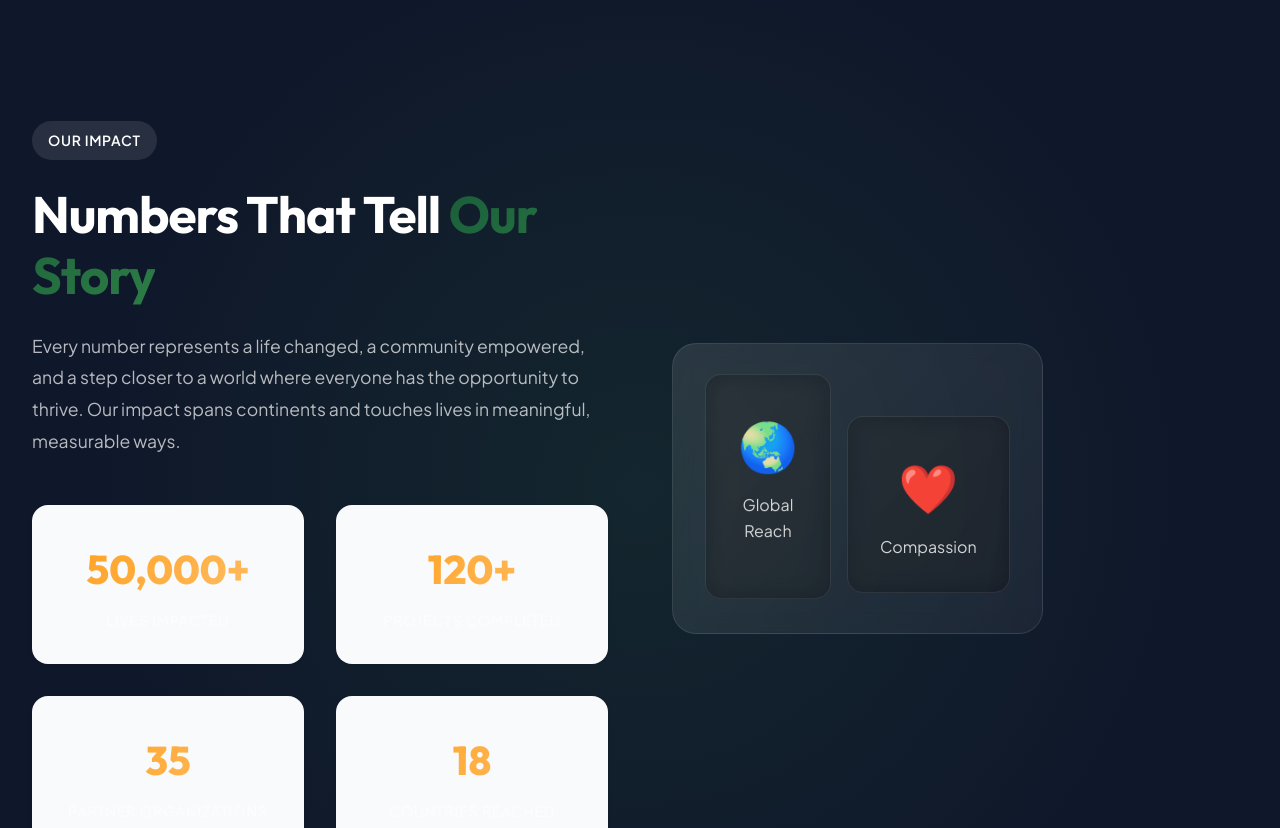
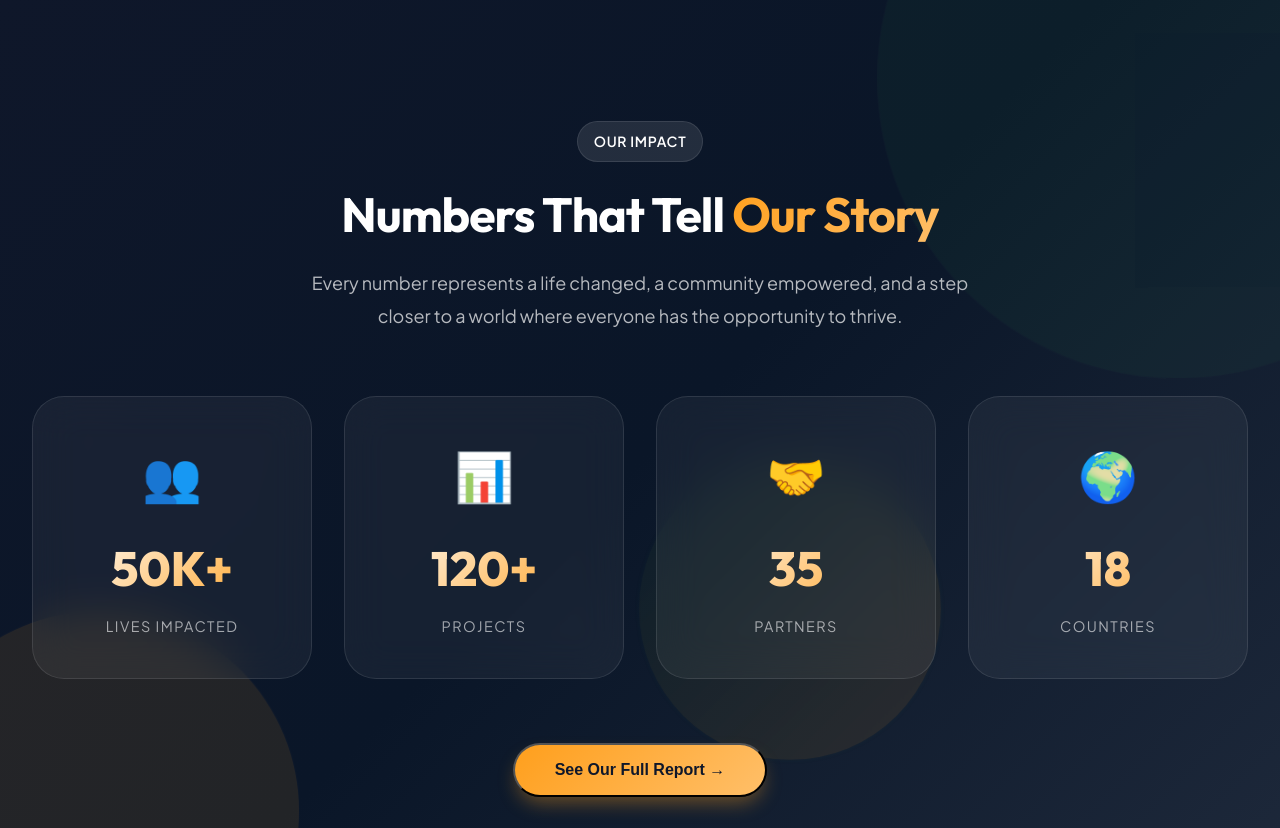
Before and after one commit to Ayush-Anonymous/ngo-tempelate, a React (Vite) app: page / in a window 1280 px wide. Shown: the part 3720-4548 px from the top of the page. Built offline with nearby package versions, Linux system fonts and the light colour scheme.

Commit message:
feat: redesigned Impact section and added 3D effects throughout site

```diff
--- a/src/components/Impact.jsx
+++ b/src/components/Impact.jsx
@@ -1,50 +1,90 @@
+import { useEffect, useRef } from 'react'
+
 function Impact() {
+    const sectionRef = useRef(null)
+
     const stats = [
-        { number: '50,000+', label: 'Lives Impacted' },
-        { number: '120+', label: 'Projects Completed' },
-        { number: '35', label: 'Partner Organizations' },
-        { number: '18', label: 'Countries Reached' }
+        { number: '50K+', label: 'Lives Impacted', icon: '👥' },
+        { number: '120+', label: 'Projects', icon: '📊' },
+        { number: '35', label: 'Partners', icon: '🤝' },
+        { number: '18', label: 'Countries', icon: '🌍' }
     ]
 
+    useEffect(() => {
+        const handleMouseMove = (e) => {
+            const cards = document.querySelectorAll('.impact-card-3d')
+            cards.forEach((card) => {
+                const rect = card.getBoundingClientRect()
+                const x = e.clientX - rect.left - rect.width / 2
+                const y = e.clientY - rect.top - rect.height / 2
+
+                const rotateX = (y / rect.height) * -10
+                const rotateY = (x / rect.width) * 10
+
+                card.style.transform = `perspective(1000px) rotateX(${rotateX}deg) rotateY(${rotateY}deg) scale3d(1.02, 1.02, 1.02)`
+            })
+        }
+
+        const handleMouseLeave = () => {
+            const cards = document.querySelectorAll('.impact-card-3d')
+            cards.forEach((card) => {
+                card.style.transform = 'perspective(1000px) rotateX(0) rotateY(0) scale3d(1, 1, 1)'
+            })
+        }
+
+        const section = sectionRef.current
+        if (section) {
+            section.addEventListener('mousemove', handleMouseMove)
+            section.addEventListener('mouseleave', handleMouseLeave)
+        }
+
+        return () => {
+            if (section) {
+                section.removeEventListener('mousemove', handleMouseMove)
+                section.removeEventListener('mouseleave', handleMouseLeave)
+            }
+        }
+    }, [])
+
     return (
-        <section className="section impact" id="impact" style={{ background: 'var(--color-dark)', color: 'white', position: 'relative', overflow: 'hidden' }}>
-            <div className="bg-gradient-glow" style={{ position: 'absolute', top: '50%', left: '50%', transform: 'translate(-50%, -50%)', width: '100%', height: '100%', background: 'radial-gradient(circle at center, rgba(45, 125, 70, 0.15) 0%, transparent 70%)', pointerEvents: 'none' }}></div>
-            <div className="container" style={{ position: 'relative', zIndex: 2 }}>
-                <div className="impact-content grid-2 align-items-center">
-                    <div className="impact-text">
-                        <span className="badge" style={{ background: 'rgba(255,255,255,0.1)', color: 'white' }}>Our Impact</span>
-                        <h2 style={{ color: 'white', marginBottom: '1.5rem' }}>Numbers That Tell <span className="text-gradient">Our Story</span></h2>
-                        <p className="impact-description" style={{ color: 'rgba(255,255,255,0.7)', fontSize: '1.1rem', lineHeight: '1.8' }}>
-                            Every number represents a life changed, a community empowered, and a step
-                            closer to a world where everyone has the opportunity to thrive. Our impact
-                            spans continents and touches lives in meaningful, measurable ways.
-                        </p>
+        <section className="impact-section" id="impact" ref={sectionRef}>
+            <div className="impact-bg-shapes">
+                <div className="shape shape-1"></div>
+                <div className="shape shape-2"></div>
+                <div className="shape shape-3"></div>
+            </div>
 
-                        <div className="impact-stats grid-2" style={{ marginTop: '3rem' }}>
-                            {stats.map((stat, index) => (
-                                <div className="impact-stat" key={index}>
-                                    <div className="impact-stat-number text-gradient-accent" style={{ fontSize: '2.5rem', fontWeight: '800', marginBottom: '0.5rem' }}>{stat.number}</div>
-                                    <div className="impact-stat-label" style={{ color: 'rgba(255,255,255,0.6)', textTransform: 'uppercase', letterSpacing: '0.05em', fontSize: '0.9rem' }}>{stat.label}</div>
-                                </div>
-                            ))}
-                        </div>
-                    </div>
+            <div className="container">
+                <div className="impact-header">
+                    <span className="badge badge-light">Our Impact</span>
+                    <h2 className="impact-title">
+                        Numbers That Tell <span className="text-gradient-accent">Our Story</span>
+                    </h2>
+                    <p className="impact-subtitle">
+                        Every number represents a life changed, a community empowered, and a step
+                        closer to a world where everyone has the opportunity to thrive.
+                    </p>
+                </div>
 
-                    <div className="impact-visual relative">
-                        <div style={{ background: 'linear-gradient(135deg, rgba(255,255,255,0.1), rgba(255,255,255,0.05))', borderRadius: '24px', padding: '2rem', backdropFilter: 'blur(10px)', border: '1px solid rgba(255,255,255,0.1)', position: 'relative' }}>
-                            {/* Abstract visual representation instead of missing image */}
-                            <div className="grid-2 " style={{ gap: '1rem' }}>
-                                <div className="stat-card glass-dark p-4 rounded-xl text-center float" style={{ padding: '2rem', borderRadius: '16px', background: 'rgba(0,0,0,0.3)' }}>
-                                    <div style={{ fontSize: '3rem' }}>🌏</div>
-                                    <div style={{ marginTop: '0.5rem', color: 'rgba(255,255,255,0.8)' }}>Global Reach</div>
-                                </div>
-                                <div className="stat-card glass-dark p-4 rounded-xl text-center float-delay" style={{ padding: '2rem', borderRadius: '16px', background: 'rgba(0,0,0,0.3)', marginTop: '3rem' }}>
-                                    <div style={{ fontSize: '3rem' }}>❤️</div>
-                                    <div style={{ marginTop: '0.5rem', color: 'rgba(255,255,255,0.8)' }}>Compassion</div>
-                                </div>
+                <div className="impact-stats-grid">
+                    {stats.map((stat, index) => (
+                        <div
+                            className="impact-card-3d"
+                            key={index}
+                            style={{ animationDelay: `${index * 0.1}s` }}
+                        >
+                            <div className="impact-card-inner">
+                                <div className="impact-card-icon">{stat.icon}</div>
+                                <div className="impact-card-number">{stat.number}</div>
+                                <div className="impact-card-label">{stat.label}</div>
+                                <div className="impact-card-glow"></div>
                             </div>
                         </div>
-                    </div>
+                    ))}
+                </div>
+
+                <div className="impact-cta">
+                    <button className="btn btn-accent">See Our Full Report →</button>
                 </div>
             </div>
         </section>
--- a/src/index.css
+++ b/src/index.css
@@ -248,6 +248,160 @@ a {
   border: 1px solid rgba(255, 255, 255, 0.1);
 }
 
+/* =========================================
+   3D EFFECTS & ANIMATIONS
+   ========================================= */
+
+/* 3D Card Tilt Effect */
+.card-3d {
+  transform-style: preserve-3d;
+  perspective: 1000px;
+  transition: transform 0.5s cubic-bezier(0.23, 1, 0.32, 1);
+}
+
+.card-3d:hover {
+  transform: perspective(1000px) rotateX(-5deg) rotateY(5deg) translateZ(20px);
+}
+
+/* 3D Button Effect */
+.btn-3d {
+  transform-style: preserve-3d;
+  transform: perspective(500px) translateZ(0);
+  transition: all 0.3s ease;
+}
+
+.btn-3d:hover {
+  transform: perspective(500px) translateZ(20px) scale(1.05);
+  box-shadow: 0 25px 50px -12px rgba(0, 0, 0, 0.25);
+}
+
+.btn-3d:active {
+  transform: perspective(500px) translateZ(0) scale(0.98);
+}
+
+/* 3D Float Animation */
+@keyframes float3d {
+
+  0%,
+  100% {
+    transform: perspective(1000px) translateY(0) rotateX(0) rotateY(0);
+  }
+
+  25% {
+    transform: perspective(1000px) translateY(-10px) rotateX(2deg) rotateY(-2deg);
+  }
+
+  50% {
+    transform: perspective(1000px) translateY(-15px) rotateX(0) rotateY(2deg);
+  }
+
+  75% {
+    transform: perspective(1000px) translateY(-10px) rotateX(-2deg) rotateY(0);
+  }
+}
+
+.float-3d {
+  animation: float3d 6s ease-in-out infinite;
+}
+
+/* 3D Rotate Animation */
+@keyframes rotate3d {
+  0% {
+    transform: perspective(1000px) rotateY(0deg);
+  }
+
+  100% {
+    transform: perspective(1000px) rotateY(360deg);
+  }
+}
+
+.rotate-3d {
+  animation: rotate3d 20s linear infinite;
+}
+
+/* 3D Pulse Effect */
+@keyframes pulse3d {
+
+  0%,
+  100% {
+    transform: perspective(500px) scale(1) translateZ(0);
+    box-shadow: 0 0 0 0 rgba(45, 125, 70, 0.4);
+  }
+
+  50% {
+    transform: perspective(500px) scale(1.02) translateZ(10px);
+    box-shadow: 0 0 30px 10px rgba(45, 125, 70, 0.2);
+  }
+}
+
+.pulse-3d {
+  animation: pulse3d 3s ease-in-out infinite;
+}
+
+/* 3D Entrance Animation */
+@keyframes slideIn3d {
+  from {
+    opacity: 0;
+    transform: perspective(1000px) translateZ(-100px) rotateX(10deg);
+  }
+
+  to {
+    opacity: 1;
+    transform: perspective(1000px) translateZ(0) rotateX(0);
+  }
+}
+
+.animate-3d-in {
+  animation: slideIn3d 0.8s cubic-bezier(0.23, 1, 0.32, 1) forwards;
+}
+
+/* 3D Hover Lift */
+.hover-3d {
+  transition: all 0.4s cubic-bezier(0.23, 1, 0.32, 1);
+  transform-style: preserve-3d;
+}
+
+.hover-3d:hover {
+  transform: perspective(1000px) translateY(-15px) rotateX(5deg) scale(1.02);
+  box-shadow:
+    0 30px 60px -20px rgba(0, 0, 0, 0.3),
+    0 0 40px rgba(45, 125, 70, 0.1);
+}
+
+/* 3D Image Tilt */
+.img-3d {
+  transition: all 0.5s cubic-bezier(0.23, 1, 0.32, 1);
+  transform-style: preserve-3d;
+}
+
+.img-3d:hover {
+  transform: perspective(1000px) rotateY(-10deg) rotateX(5deg) scale(1.05);
+}
+
+/* Parallax 3D Layers */
+.parallax-3d {
+  transform-style: preserve-3d;
+  perspective: 1000px;
+}
+
+.parallax-layer-1 {
+  transform: translateZ(50px) scale(0.95);
+}
+
+.parallax-layer-2 {
+  transform: translateZ(100px) scale(0.9);
+}
+
+/* 3D Text Shadow */
+.text-3d {
+  text-shadow:
+    1px 1px 0 rgba(0, 0, 0, 0.1),
+    2px 2px 0 rgba(0, 0, 0, 0.08),
+    3px 3px 0 rgba(0, 0, 0, 0.06),
+    4px 4px 0 rgba(0, 0, 0, 0.04),
+    5px 5px 10px rgba(0, 0, 0, 0.1);
+}
+
 .section {
   padding: 8rem 0;
   position: relative;
@@ -278,34 +432,37 @@ a {
   background: var(--gradient-primary);
   color: var(--color-white);
   box-shadow: 0 10px 20px -5px rgba(45, 125, 70, 0.4);
+  transform-style: preserve-3d;
 }
 
 .btn-primary:hover {
-  transform: translateY(-3px);
-  box-shadow: 0 15px 30px -5px rgba(45, 125, 70, 0.5);
+  transform: perspective(500px) translateY(-5px) translateZ(10px) scale(1.02);
+  box-shadow: 0 20px 40px -10px rgba(45, 125, 70, 0.5);
 }
 
 .btn-secondary {
   background: var(--color-white);
   color: var(--color-primary);
   border: 2px solid rgba(45, 125, 70, 0.1);
+  transform-style: preserve-3d;
 }
 
 .btn-secondary:hover {
   border-color: var(--color-primary);
   background: var(--color-primary-soft);
-  transform: translateY(-3px);
+  transform: perspective(500px) translateY(-5px) translateZ(10px) scale(1.02);
 }
 
 .btn-accent {
   background: var(--gradient-accent);
   color: var(--color-dark);
   box-shadow: 0 10px 20px -5px rgba(255, 159, 28, 0.4);
+  transform-style: preserve-3d;
 }
 
 .btn-accent:hover {
-  transform: translateY(-3px);
-  box-shadow: 0 15px 30px -5px rgba(255, 159, 28, 0.5);
+  transform: perspective(500px) translateY(-5px) translateZ(10px) scale(1.02);
+  box-shadow: 0 20px 40px -10px rgba(255, 159, 28, 0.5);
 }
 
 /* Cards */
@@ -314,10 +471,11 @@ a {
   border-radius: var(--radius-lg);
   padding: 2.5rem;
   position: relative;
-  transition: all 0.4s cubic-bezier(0.4, 0, 0.2, 1);
+  transition: all 0.5s cubic-bezier(0.23, 1, 0.32, 1);
   border: 1px solid rgba(0, 0, 0, 0.03);
   overflow: hidden;
   color: var(--color-text);
+  transform-style: preserve-3d;
 }
 
 .card-premium::before {
@@ -334,8 +492,10 @@ a {
 }
 
 .card-premium:hover {
-  transform: translateY(-10px);
-  box-shadow: var(--shadow-xl);
+  transform: perspective(1000px) translateY(-15px) rotateX(3deg) scale(1.02);
+  box-shadow:
+    0 40px 80px -20px rgba(0, 0, 0, 0.15),
+    0 0 40px rgba(45, 125, 70, 0.08);
 }
 
 .card-premium:hover::before {
@@ -1806,3 +1966,191 @@ a {
   margin: var(--space-xs) auto 0;
   line-height: 1.6;
 }
+
+/* =========================================
+   IMPACT SECTION - REDESIGNED WITH 3D
+   ========================================= */
+
+.impact-section {
+  background: linear-gradient(135deg, var(--color-dark) 0%, #0a1628 50%, var(--color-dark-soft) 100%);
+  padding: 8rem 0;
+  position: relative;
+  overflow: hidden;
+}
+
+.impact-bg-shapes {
+  position: absolute;
+  top: 0;
+  left: 0;
+  right: 0;
+  bottom: 0;
+  overflow: hidden;
+  pointer-events: none;
+}
+
+.impact-bg-shapes .shape {
+  position: absolute;
+  border-radius: 50%;
+  opacity: 0.1;
+}
+
+.impact-bg-shapes .shape-1 {
+  width: 600px;
+  height: 600px;
+  background: var(--color-primary);
+  top: -200px;
+  right: -200px;
+  animation: float3d 15s ease-in-out infinite;
+}
+
+.impact-bg-shapes .shape-2 {
+  width: 400px;
+  height: 400px;
+  background: var(--color-accent);
+  bottom: -100px;
+  left: -100px;
+  animation: float3d 12s ease-in-out infinite reverse;
+}
+
+.impact-bg-shapes .shape-3 {
+  width: 300px;
+  height: 300px;
+  background: linear-gradient(135deg, var(--color-primary), var(--color-accent));
+  top: 50%;
+  left: 50%;
+  transform: translate(-50%, -50%);
+  animation: pulse3d 8s ease-in-out infinite;
+}
+
+.impact-header {
+  text-align: center;
+  max-width: 700px;
+  margin: 0 auto 4rem;
+  position: relative;
+  z-index: 2;
+}
+
+.badge-light {
+  display: inline-flex;
+  align-items: center;
+  padding: 0.5rem 1rem;
+  background: rgba(255, 255, 255, 0.1);
+  color: var(--color-white);
+  border-radius: 50px;
+  font-weight: 600;
+  font-size: 0.875rem;
+  letter-spacing: 0.05em;
+  text-transform: uppercase;
+  margin-bottom: 1.5rem;
+  border: 1px solid rgba(255, 255, 255, 0.1);
+}
+
+.impact-title {
+  font-size: clamp(2rem, 4vw, 3rem);
+  color: var(--color-white);
+  margin-bottom: 1.5rem;
+}
+
+.impact-subtitle {
+  color: rgba(255, 255, 255, 0.7);
+  font-size: 1.125rem;
+  line-height: 1.8;
+}
+
+.impact-stats-grid {
+  display: grid;
+  grid-template-columns: repeat(4, 1fr);
+  gap: 2rem;
+  position: relative;
+  z-index: 2;
+}
+
+.impact-card-3d {
+  background: rgba(255, 255, 255, 0.05);
+  backdrop-filter: blur(20px);
+  -webkit-backdrop-filter: blur(20px);
+  border: 1px solid rgba(255, 255, 255, 0.1);
+  border-radius: var(--radius-xl);
+  padding: 2.5rem 2rem;
+  text-align: center;
+  position: relative;
+  overflow: hidden;
+  transform-style: preserve-3d;
+  transition: all 0.6s cubic-bezier(0.23, 1, 0.32, 1);
+  cursor: pointer;
+}
+
+.impact-card-3d:hover {
+  background: rgba(255, 255, 255, 0.1);
+  border-color: rgba(255, 255, 255, 0.2);
+}
+
+.impact-card-inner {
+  position: relative;
+  z-index: 2;
+}
+
+.impact-card-icon {
+  font-size: 3rem;
+  margin-bottom: 1rem;
+  display: block;
+}
+
+.impact-card-number {
+  font-family: var(--font-heading);
+  font-size: 3rem;
+  font-weight: 800;
+  background: linear-gradient(135deg, var(--color-white), var(--color-accent));
+  -webkit-background-clip: text;
+  -webkit-text-fill-color: transparent;
+  background-clip: text;
+  margin-bottom: 0.5rem;
+  display: block;
+}
+
+.impact-card-label {
+  color: rgba(255, 255, 255, 0.6);
+  font-size: 0.9rem;
+  text-transform: uppercase;
+  letter-spacing: 0.1em;
+}
+
+.impact-card-glow {
+  position: absolute;
+  top: 50%;
+  left: 50%;
+  transform: translate(-50%, -50%);
+  width: 150%;
+  height: 150%;
+  background: radial-gradient(circle, var(--color-primary) 0%, transparent 70%);
+  opacity: 0;
+  transition: opacity 0.5s ease;
+  pointer-events: none;
+}
+
+.impact-card-3d:hover .impact-card-glow {
+  opacity: 0.15;
+}
+
+.impact-cta {
+  text-align: center;
+  margin-top: 4rem;
+  position: relative;
+  z-index: 2;
+}
+
+@media (max-width: 1024px) {
+  .impact-stats-grid {
+    grid-template-columns: repeat(2, 1fr);
+  }
+}
+
+@media (max-width: 640px) {
+  .impact-stats-grid {
+    grid-template-columns: 1fr;
+  }
+
+  .impact-card-3d {
+    padding: 2rem 1.5rem;
+  }
+}
```
